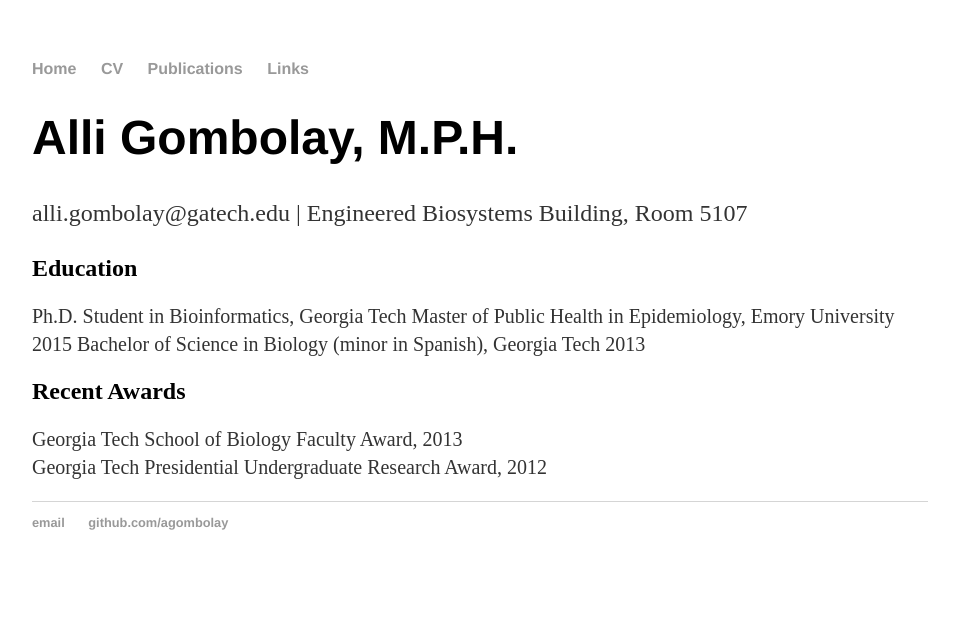
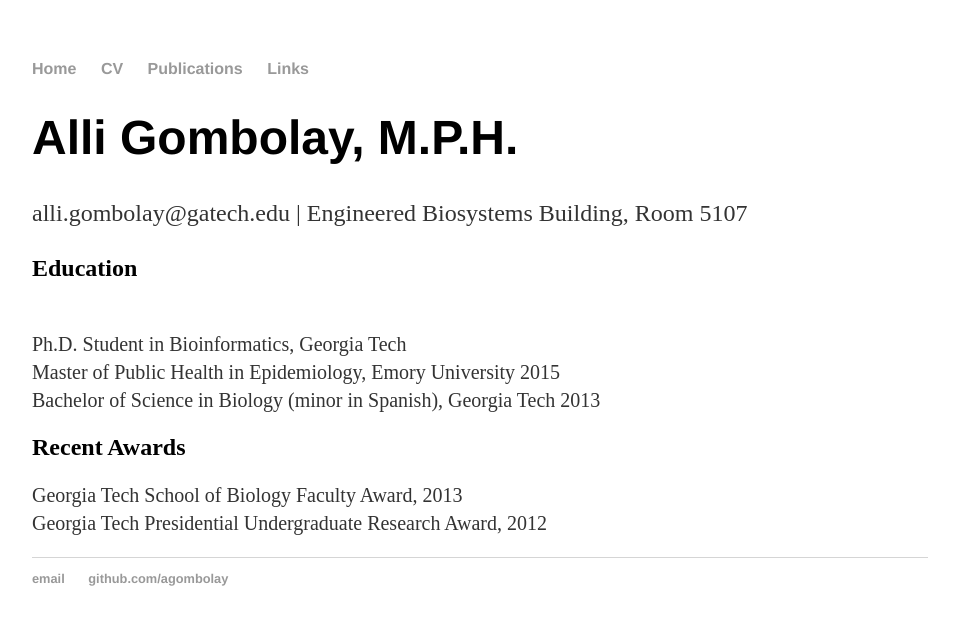
Before and after one commit to agombolay/agombolay.github.io, a Jekyll site: the page built from cv/index.html, in a window 1280 px wide. Shown: the top 625 px of the page, without its empty margins (160-1119 px from the left). Built offline with Jekyll 4.4.1, drawn with Linux system fonts in a browser that asks for light colours.

```diff
--- a/cv/index.html
+++ b/cv/index.html
@@ -8,9 +8,9 @@ title: Alli Gombolay
 
 	<h2>Education</h2>
 	<p style="font-size:20px">
-	Ph.D. Student in Bioinformatics, Georgia Tech
-	Master of Public Health in Epidemiology, Emory University 2015
-	Bachelor of Science in Biology (minor in Spanish), Georgia Tech 2013</p>
+	<br>Ph.D. Student in Bioinformatics, Georgia Tech
+	<br>Master of Public Health in Epidemiology, Emory University 2015
+	<br>Bachelor of Science in Biology (minor in Spanish), Georgia Tech 2013</p>
 
 	<h2>Recent Awards</h2>
 	<p style="font-size:20px">Georgia Tech School of Biology Faculty Award, 2013
```
